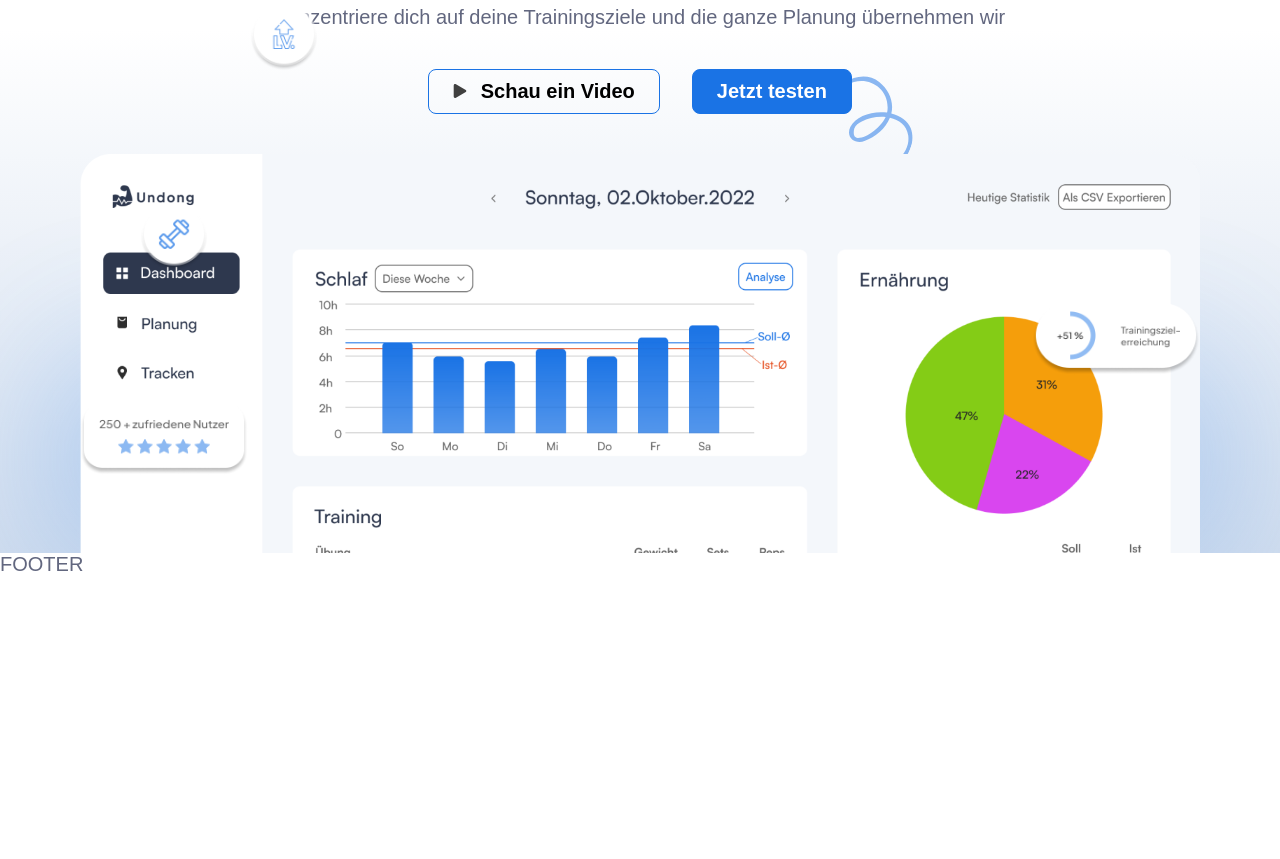
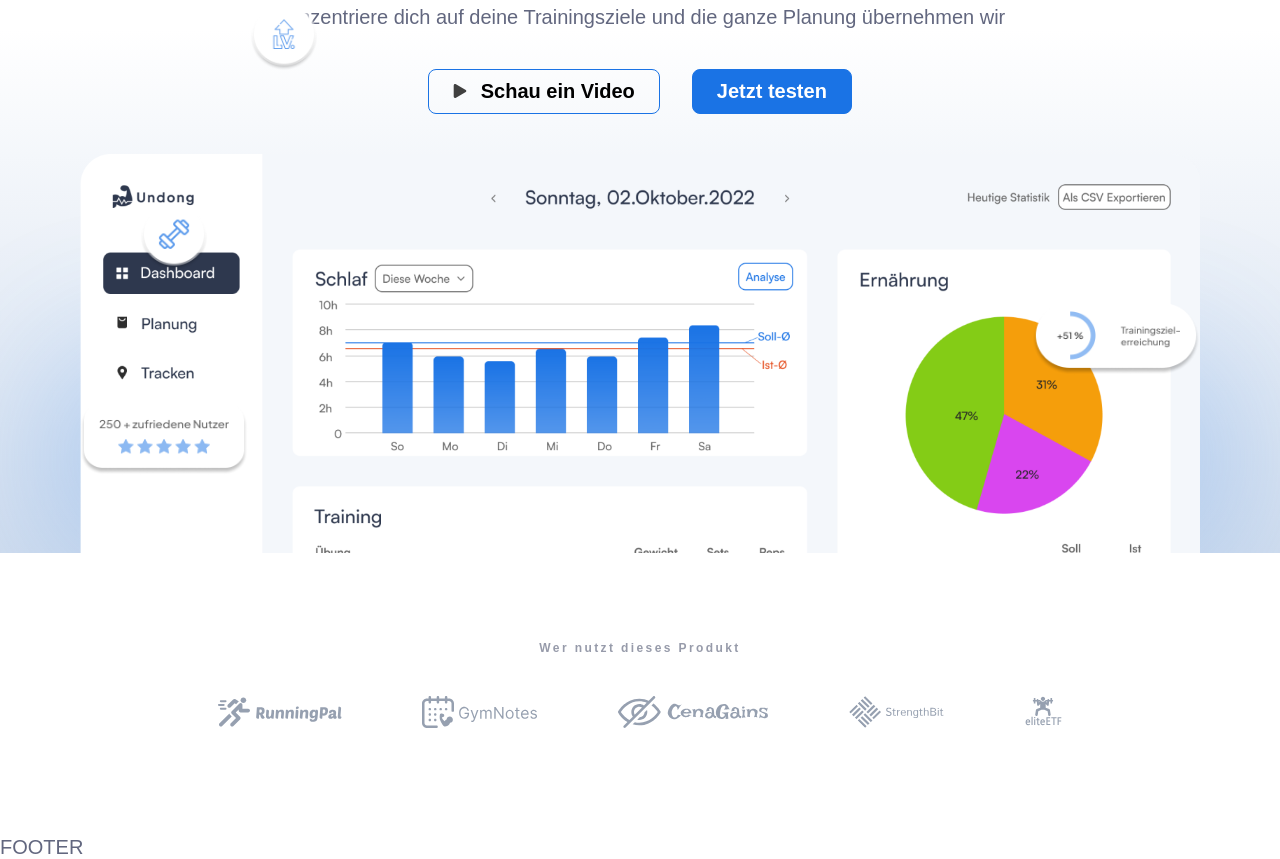
Before and after one commit to MinhKhangTran/11ty_undong_landing_page, an Eleventy site: page src/index.html in a window 1280 px wide. Shown: the part 313-1172 px from the top of the page. Before the commit the page ends 889 px from the top, so only its background shows below. Built offline with nearby package versions, Linux system fonts and the light colour scheme; Eleventy itself is replaced by a stand-in of ours; files that its build step writes are made by us from their sources.

Commit message:
:sparkles: social proof small

```diff
--- a/src/_includes/layouts/home.html
+++ b/src/_includes/layouts/home.html
@@ -1,4 +1,5 @@
 {% extends "layouts/base.html" %}
 {% block content %}
 {% include "partials/hero.html" %}
+{% include "partials/social-proof-sm.html" %}
 {% endblock %}
--- /dev/null
+++ b/src/_includes/partials/social-proof-sm.html
@@ -0,0 +1,12 @@
+<section id="social__proof__sm" aria-label="social proof small section">
+    <h2 class="small__heading">
+        {{socialProofSm.subtitle}}
+    </h2>
+    <ul class="d-flex | justify-center align-center">
+        {% for social in socialProofSm.social_proof %}
+        <li>
+            <img height="32" src="{{social.icon}}" alt="{{social.text}}">
+        </li>
+        {% endfor %}
+    </ul>
+</section>
--- a/src/scss/_base.scss
+++ b/src/scss/_base.scss
@@ -62,3 +62,7 @@ ul {
   list-style: none;
   padding: 0;
 }
+
+body {
+  overflow-x: hidden;
+}
--- a/src/scss/_typography.scss
+++ b/src/scss/_typography.scss
@@ -16,3 +16,12 @@ body {
     font-size: math.div(48rem, 16);
   }
 }
+.small__heading {
+  font-weight: 700;
+  font-size: math.div(12rem, 16);
+  line-height: 15px;
+  text-align: center;
+  letter-spacing: 0.2em;
+
+  color: #979baa;
+}
--- a/src/scss/components/_button.scss
+++ b/src/scss/components/_button.scss
@@ -6,7 +6,9 @@
   background-color: transparent;
   cursor: pointer;
   transition: $transition;
+
   font-weight: bold;
+
   &:hover {
     background-color: #1a73e5;
     color: white;
@@ -21,7 +23,9 @@
   cursor: pointer;
   transition: $transition;
   color: white;
+
   font-weight: bold;
+
   &:hover {
     background: hsl(214 80% 60%);
   }
--- a/src/scss/components/_hero.scss
+++ b/src/scss/components/_hero.scss
@@ -1,9 +1,11 @@
 @use "sass:math";
 
 #hero__section {
+  padding-bottom: 2rem;
   @include md {
     height: 800px;
     overflow: hidden;
+    padding-bottom: 0;
   }
   h1 {
     margin-top: math.div(64rem, 16);
@@ -18,7 +20,9 @@
   .button__wrapper {
     margin-block: 2rem;
     gap: 1rem;
+    flex-direction: column;
     @include md {
+      flex-direction: row;
       margin-block: math.div(40rem, 16);
       gap: 2rem;
     }
@@ -110,12 +114,13 @@
     top: 245px;
     opacity: 0;
     z-index: -1;
+    display: none;
     @include sm {
       width: 100px;
       height: 100px;
       left: 450px;
       top: 180px;
-      opacity: 1;
+      opacity: 0;
     }
     @include md {
       width: 120px;
--- /dev/null
+++ b/src/scss/components/_social-proof-sm.scss
@@ -0,0 +1,25 @@
+@use "sass:math";
+#social__proof__sm {
+  margin-block: math.div(64rem, 16);
+  overflow-x: hidden;
+  @include md {
+    margin-block: math.div(88rem, 16);
+  }
+  h2 {
+    margin-bottom: math.div(24rem, 16);
+    @include md {
+      margin-bottom: math.div(40rem, 16);
+    }
+  }
+  ul {
+    flex-direction: column;
+    gap: 2rem;
+    @include md {
+      flex-direction: row;
+      gap: math.div(80rem, 16);
+    }
+    li {
+      display: inline;
+    }
+  }
+}
--- a/src/scss/index.scss
+++ b/src/scss/index.scss
@@ -20,3 +20,4 @@
 @import "components/navbar";
 @import "components/hero";
 @import "components/button";
+@import "components/social-proof-sm";
```
Also changed, not shown: README.md (added), src/_data/socialProofSm.json (renamed from src/_data/social-proof-sm.json), src/css/index.css.
